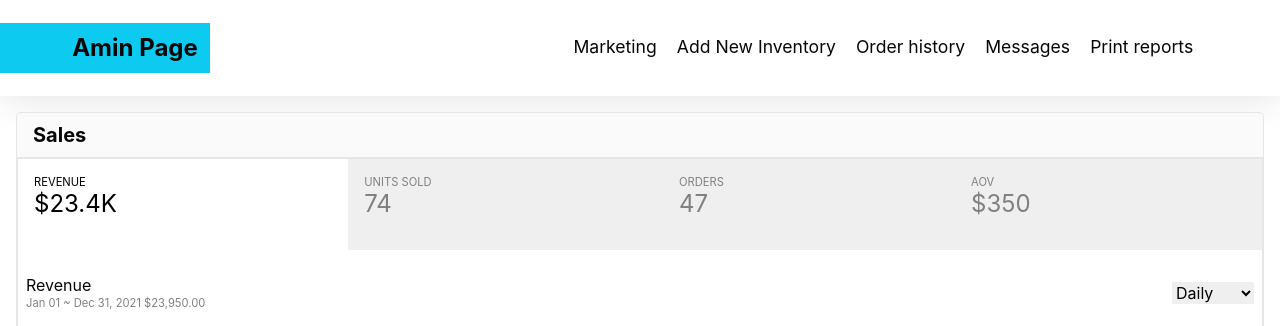
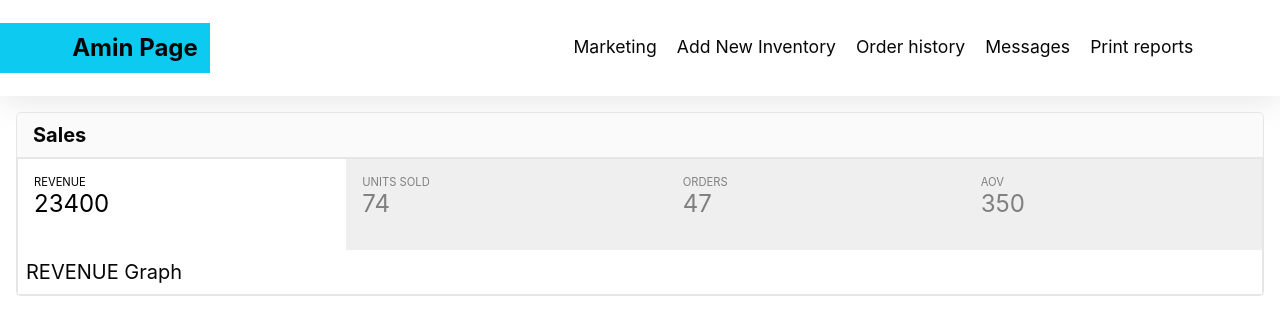
Before and after one commit to LeeJung-AWS/360-shopping, a React (Create React App) app in the folder frontend/: page / in a window 1280 px wide. Shown: the top 326 px of the page. Built offline with nearby package versions, Linux system fonts and the light colour scheme.

Commit message:
TabMenu Component

```diff
--- /dev/null
+++ b/frontend/src/components/TabMenu/index.tsx
@@ -0,0 +1,95 @@
+interface ChildProps {
+    header: string;
+    tablinksButton: Array<{title: string; secondRow: number}>;
+}
+
+const TabMenu: React.FC<ChildProps> = ({header, tablinksButton}) => {
+
+    const amdinTabMenuClick = (event: any) => {
+        // The exclamation mark means a developer knows there is a button element.( The value is not null )
+        const adminTablinks = document.querySelectorAll('.admin-tablinks')!;
+        const tabcontent = document.getElementsByClassName("tabcontent") as HTMLCollectionOf<HTMLElement>;
+
+        // console.log(tabcontent);
+        // All contents none-display
+        for (let i = 0; i < tabcontent.length; i++) {
+            tabcontent[i].style.display = "none";
+        }
+
+        // Remove tabmenu-active ClassName
+        for (let i = 0; i < adminTablinks.length; i++) {
+            adminTablinks[i].className = adminTablinks[i].className.replace(" tabmenu-active", "");
+          }
+
+        // Checking the tab and Create ID for content
+        // console.log(event.currentTarget.children[0].textContent.toLowerCase())
+        console.log(event.currentTarget.children[0].textContent.toLowerCase().replace(" ","-") + "-content");
+        const seletedContentId = event.currentTarget.children[0].textContent.toLowerCase().replace(" ","-") + "-content";
+
+        // Display seletedContent
+        const seletedContent = document.getElementById(`${seletedContentId}`)!;
+        seletedContent.style.display = "block";
+
+        // Add tabmenu-active ClassName
+        event.currentTarget.className += ' tabmenu-active';
+
+    }
+
+
+    return <section className="adminPage-col card">
+        <div className="card-header">
+            <h4>{header}</h4>
+        </div>
+        <div className="admin-tab-card-body">
+            <div className="admin-tab">
+                {tablinksButton.map((button, index) => {
+                    return(index===0?<button key={index} className="admin-tablinks tabmenu-active" onClick={amdinTabMenuClick}>
+                        <div className="admin-tablinks-title">{button.title}</div>
+                        <div className="admin-tablinks-price">{button.secondRow}</div>
+                    </button>:<button key={index} className="admin-tablinks" onClick={amdinTabMenuClick}>
+                        <div className="admin-tablinks-title">{button.title}</div>
+                        <div className="admin-tablinks-price">{button.secondRow}</div>
+                    </button>)
+                })}
+            </div>
+            <div className="admin-tab-body">
+                {
+                    tablinksButton.map(button => {
+                        return (<div id={`${button.title.split(" ").join("-").toLowerCase()}-content`} className="tabcontent">
+                            <p>{button.title} Graph</p>
+                        </div>)
+                    })
+                }
+                {/* <div id="revenue-content" className="tabcontent">
+                    <div className="row">
+                        <div className="tabcontent-title">
+                            <div>
+                                <div>Revenue</div>
+                                <div id="range-date">Jan 01 ~ Dec 31, 2021 $23,950.00</div>
+                            </div>
+                            <div>
+                            <select id="select-date" name="date">
+                                <option value="daily">Daily</option>
+                                <option value="monthly">Monthly</option>
+                                <option value="yearly">Yearly</option>
+                            </select>
+                            </div>
+                        </div>
+                    </div>
+                </div>
+                <div id="units-sold-content" className="tabcontent">
+                    <p>Units Sold Graph</p>
+                </div>
+                <div id="orders-content" className="tabcontent">
+                    <p>Orders Graph</p>
+                </div>
+                <div id="aov-content" className="tabcontent">
+                    <p>AOV Graph</p>
+                </div> */}
+            </div>
+        </div>
+    </section>
+
+}
+
+export default TabMenu;
--- a/frontend/src/pages/AdminPage.tsx
+++ b/frontend/src/pages/AdminPage.tsx
@@ -1,4 +1,5 @@
 import AdminNav from '../components/AdminNav';
+import Tabmenu from '../components/TabMenu';
 import SalesGraph from '../components/SalesGraph';
 
 const AdminPage: React.FC = () => {
@@ -32,9 +33,28 @@ const AdminPage: React.FC = () => {
 
     }
 
+    const tablinksButton = [
+        {
+            title: 'REVENUE',
+            secondRow: 23400
+        },
+        {
+            title: 'UNITS SOLD',
+            secondRow: 74
+        },
+        {
+            title: 'ORDERS',
+            secondRow: 47
+        },
+        {
+            title: 'AOV',
+            secondRow: 350
+        }
+    ]
 
     return <>
         <AdminNav />
+        <Tabmenu header="Sales" tablinksButton={tablinksButton}/>
         <main className="adminPage-row">
             <section className="adminPage-col card">
                 <div className="card-header">
```
